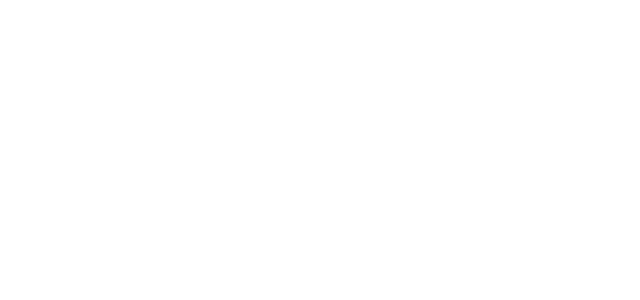
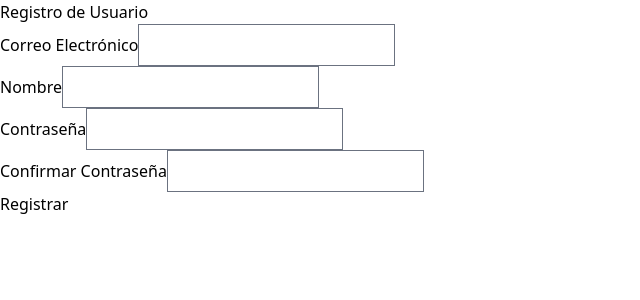
Before and after one commit to IgnacioCarvajal070/PruebaCatedra3FrontEnd, an Angular app: page /register in a window 1280 px wide. Before the commit this address led to /. Shown: the top 300 px of the page, without its empty margins (0-640 px from the left). Built offline with nearby package versions, Linux system fonts and the light colour scheme.

Commit message:
feat: added userRegisterPage

```diff
--- /dev/null
+++ b/src/app/Interfaces/registerUser.ts
@@ -0,0 +1,6 @@
+export interface User {
+    email: string
+    name: string
+    password: string
+    confirmPassword: string
+}
--- a/src/app/Services/api-service.service.ts
+++ b/src/app/Services/api-service.service.ts
@@ -23,4 +23,16 @@
       return Promise.reject(e.error);
     }
   }
+  async register (form: any): Promise<ResponseAPI>{
+    try {
+      this.errors = [];
+      const response = await firstValueFrom(this.http.post<ResponseAPI>(`${this.baseUrl}/Auth/register`,form));
+      return Promise.resolve(response);
+    }
+    catch (error: any){
+      let e = error as HttpErrorResponse;
+      this.errors.push(e.error);
+      return Promise.reject(e.error);
+    }
+  }
 }
--- a/src/app/app.routes.ts
+++ b/src/app/app.routes.ts
@@ -6,6 +6,10 @@
         path: '',
         loadComponent: () => import('./pages/user-login/user-login.component').then(m => m.UserLoginComponent),
         pathMatch: 'full'
+    },
+    {
+        path: 'register',
+        loadComponent: () => import('./pages/register-page/register-page.component').then(m => m.RegisterPageComponent)
     },
     {
         path: 'main',
--- a/src/app/pages/register-page/register-page.component.html
+++ b/src/app/pages/register-page/register-page.component.html
@@ -1 +1,51 @@
-<p>register-page works!</p>
+<div class="container">
+    <h2>Registro de Usuario</h2>
+
+    <!-- Mostrar mensaje de error si hay alguno -->
+    <div *ngIf="error" class="alert alert-danger">
+      <ul>
+        <li *ngFor="let err of errorMessage">{{ err }}</li>
+      </ul>
+    </div>
+
+    <!-- Formulario de registro -->
+    <form [formGroup]="form" (ngSubmit)="register()">
+      <div class="form-group">
+        <label for="email">Correo Electrónico</label>
+        <input type="email" id="email" formControlName="email" class="form-control" />
+        <div *ngIf="emailValidate" class="text-danger">
+          El correo electrónico es requerido y debe ser válido.
+        </div>
+      </div>
+
+      <div class="form-group">
+        <label for="name">Nombre</label>
+        <input type="text" id="name" formControlName="name" class="form-control" />
+        <div *ngIf="nameValidate" class="text-danger">
+          El nombre es requerido.
+        </div>
+      </div>
+
+      <div class="form-group">
+        <label for="password">Contraseña</label>
+        <input type="password" id="password" formControlName="password" class="form-control" />
+        <div *ngIf="passwordValidate" class="text-danger">
+          La contraseña es requerida.
+        </div>
+      </div>
+
+      <div class="form-group">
+        <label for="password_confirmation">Confirmar Contraseña</label>
+        <input type="password" id="confirmPassword" formControlName="confirmPassword" class="form-control" />
+        <div *ngIf="passwordConfirmationValidate" class="text-danger">
+          La confirmación de la contraseña es requerida.
+        </div>
+        <div *ngIf="form.hasError('mismatch')" class="text-danger">
+          Las contraseñas no coinciden.
+        </div>
+      </div>
+
+      <!-- Botón para enviar el formulario -->
+      <button type="submit" class="btn btn-primary" [disabled]="form.invalid">Registrar</button>
+    </form>
+  </div>
--- a/src/app/pages/register-page/register-page.component.ts
+++ b/src/app/pages/register-page/register-page.component.ts
@@ -1,11 +1,78 @@
-import { Component } from '@angular/core';
+import { CommonModule } from '@angular/common';
+import { HttpClient, HttpClientModule } from '@angular/common/http';
+import { Component, inject } from '@angular/core';
+import { FormBuilder, FormGroup, ReactiveFormsModule, Validators } from '@angular/forms';
+import { ApiServiceService } from '../../Services/api-service.service';
+import { LocalStorageService } from '../../Services/local-storage.service';
+import { Router } from '@angular/router';
 
 @Component({
   selector: 'app-register-page',
-  imports: [],
+  imports: [ReactiveFormsModule, CommonModule, HttpClientModule],
   templateUrl: './register-page.component.html',
   styleUrl: './register-page.component.css'
 })
 export class RegisterPageComponent {
-
+  form!: FormGroup;
+  registerAlert: boolean = false;
+  error: boolean = false;
+  errorMessage: string[] = [];
+  private authService = inject(ApiServiceService);
+  private LocalStorageService = inject(LocalStorageService);
+  constructor(private fb: FormBuilder, private router: Router) {
+    this.formulario();
+  }
+  formulario(){
+    this.form = this.fb.group({
+      email: ['',[Validators.required, Validators.email]],
+      name: ['',[Validators.required]],
+      password: ['',[Validators.required]],
+      confirmPassword: ['',[Validators.required]]
+    });
+  }
+  passwordMatchValidator(group: FormGroup) {
+    const password = group.get('password')?.value;
+    const confirmPassword = group.get('confirmPassword')?.value;
+    if (password !== confirmPassword) {
+      group.get('confirmPassword')?.setErrors({ mismatch: true });
+    } else {
+      group.get('confirmPassword')?.setErrors(null);
+    }
+  }
+  get emailValidate(){
+    return this.form.get('email')?.invalid && this.form.get('email')?.touched;
+  }
+  get nameValidate(){
+    return this.form.get('name')?.invalid && this.form.get('name')?.touched;
+  }
+  get passwordValidate(){
+    return this.form.get('password')?.invalid && this.form.get('password')?.touched;
+  }
+  get passwordConfirmationValidate(){
+    return this.form.get('confirmPassword')?.invalid && this.form.get('password_confirmation')?.touched;
+  }
+  async register() {
+    if (this.form.invalid){
+      return Object.values(this.form.controls).forEach(control => {
+        control.markAsTouched();
+      });
+    }
+    try {
+      const response = await this.authService.register(this.form.value);
+      if (response.token){
+        this.LocalStorageService.setVariable('token', response.token);
+        this.LocalStorageService.setVariable('user', response.user);
+        this.LocalStorageService.setLoggedIn(true);
+        this.router.navigate(['/main']);
+      }
+      else {
+        this.error = true;
+        this.errorMessage = ["Error al registrar"];
+      }
+    } catch (error: any) {
+      this.error = true;
+      console.log(error);
+      this.errorMessage = error.message;
+    }
+  }
 }
--- a/src/app/pages/user-login/user-login.component.html
+++ b/src/app/pages/user-login/user-login.component.html
@@ -16,5 +16,6 @@
         <p class="text-white font-medium text-sm p-2">{{ errorMessage }}</p>
       </div>
       <button type="button" (click)="login()" class="text-white bg-blue-700 hover:bg-blue-800 focus:ring-4 focus:outline-none focus:ring-blue-300 font-medium rounded-lg text-sm w-full sm:w-auto px-5 py-2.5 text-center dark:bg-blue-600 dark:hover:bg-blue-700 dark:focus:ring-blue-800">Iniciar Sesión</button>
+      <button type="button" (click)="navigateToRegister()" class="text-white bg-blue-700 hover:bg-blue-800 focus:ring-4 focus:outline-none focus:ring-blue-300 font-medium rounded-lg text-sm w-full sm:w-auto px-5 py-2.5 text-center dark:bg-blue-600 dark:hover:bg-blue-700 dark:focus:ring-blue-800">Registrarse</button>
     </div>
-  </form>
+</form>
--- a/src/app/pages/user-login/user-login.component.ts
+++ b/src/app/pages/user-login/user-login.component.ts
@@ -60,4 +60,7 @@
       this.errorMessage = error.message;
     }
   }
+  navigateToRegister(){
+    this.router.navigate(['/register']);
+  }
 }
```
